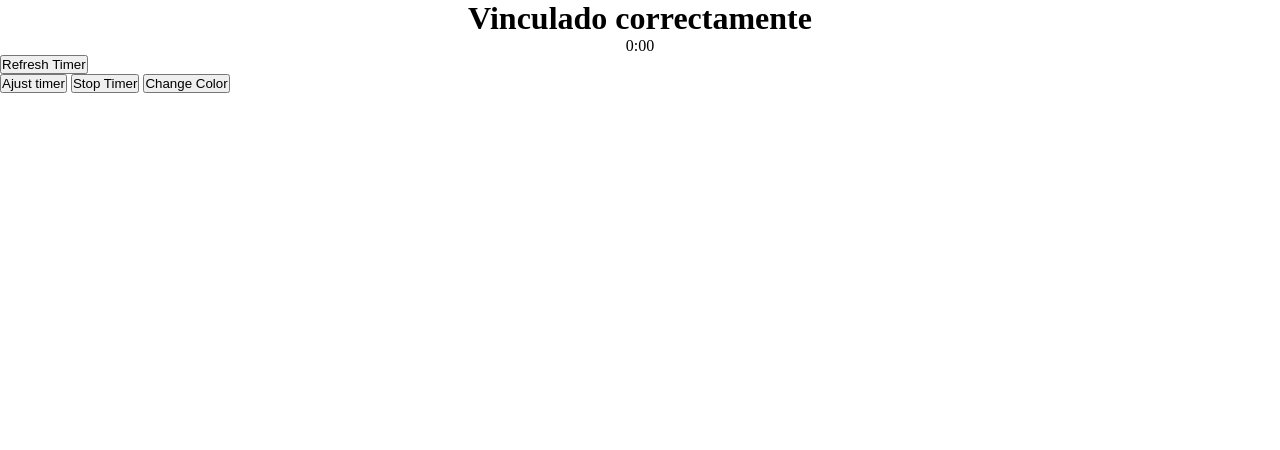
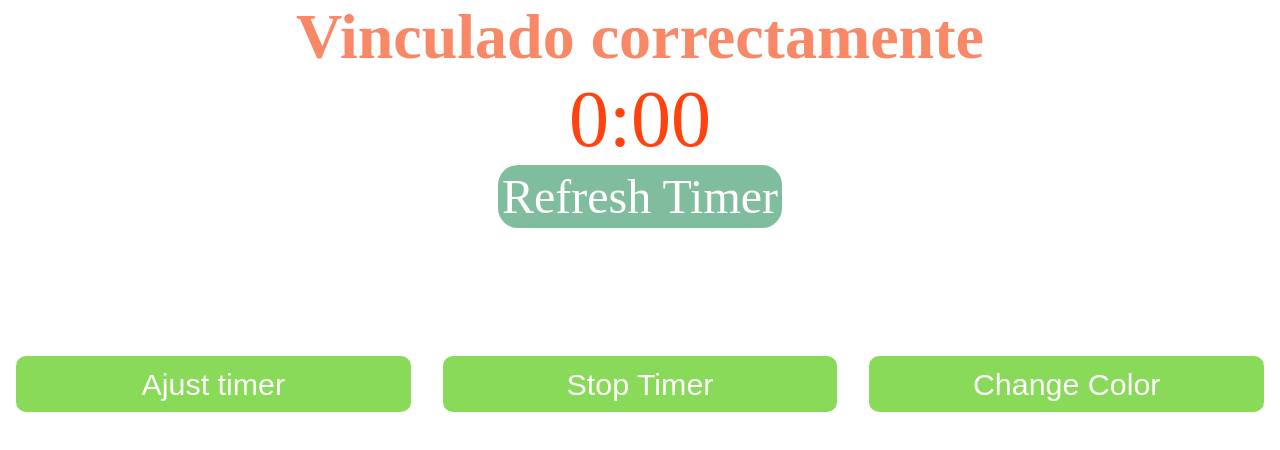
Before and after one commit to KenCasique/Pomodoro, a plain HTML site: page index.html in a window 1280 px wide. Drawn offline with Linux system fonts and the light colour scheme; a web font is replaced by a local one.

Commit message:
Styles.css 1.0

```diff
--- a/css/styles.css
+++ b/css/styles.css
@@ -1,26 +1 @@
-* {
-  padding: 0;
-  margin: 0;
-}
-
-/* Container */
-
-.container-main,
-.container-main > div {
-  display: flex;
-  flex-direction: column;
-  padding-bottom: 5%;
-}
-
-/* Text */
-#title {
-  text-align: center;
-}
-
-#timer {
-  text-align: center;
-}
-
-#text-bottom {
-  text-align: center;
-}
+*{padding:0;margin:0;}.container-main,.container-main >div{display:flex;flex-direction:column;padding-bottom:5%;}.container-btn-grid{display:grid;grid-template-columns:repeat(3,1fr);justify-content:space-around;}.container-refresh-btn{display:flex;justify-content:center;margin-bottom:10%;}#title{text-align:center;font-size:4rem;font-family:"Heraclitoregular";}#timer{text-align:center;font-size:5rem;font-family:"Heraclitobold";}#refresh-btn{text-align:center;font-size:3rem;font-family:"Heraclitoregular";border-radius:20px;background-color:#80bd9e;border:4px solid #80bd9e;cursor:pointer;color:white;}.btn-secundary{cursor:pointer;color:white;border:2px solid #89da59;background-color:#89da59;border-radius:10px;font-size:1.9rem;padding:2%;margin:0px 1rem;}.btn-secundary:hover{background-color:#7ec356;}#refresh-btn:hover{background-color:#6ea188;}#text-bottom{text-align:center;font-size:4rem;font-family:"Heraclitoregular";}#timer{color:#ff420e;}#title{color:#f98866;}
```
